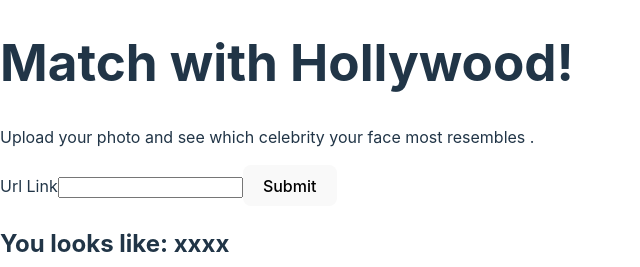
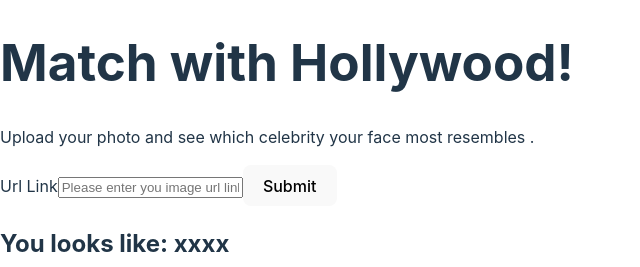
Before and after one commit to BettyN1205/Hackathon, a React (Vite) app in the folder celebrity-face-detection/: page / in a window 1280 px wide. Shown: the top 267 px of the page, without its empty margins (0-640 px from the left). Built offline with nearby package versions, Linux system fonts and the light colour scheme.

Commit message:
add placeholder

```diff
--- a/celebrity-face-detection/src/components/InputForm/InputForm.jsx
+++ b/celebrity-face-detection/src/components/InputForm/InputForm.jsx
@@ -51,8 +51,8 @@
   return (
     <>
     <form onSubmit={handleSubmit}>
-      <label htmlFor="">Url Link</label>
-      <input type="text" name="urlLink" />
+      <label>Url Link</label>
+      <input type="text" name="urlLink" placeholder="Please enter you image url link"/>
       <button type="submit">Submit</button>
       <Resultpage />
     </form>
```
